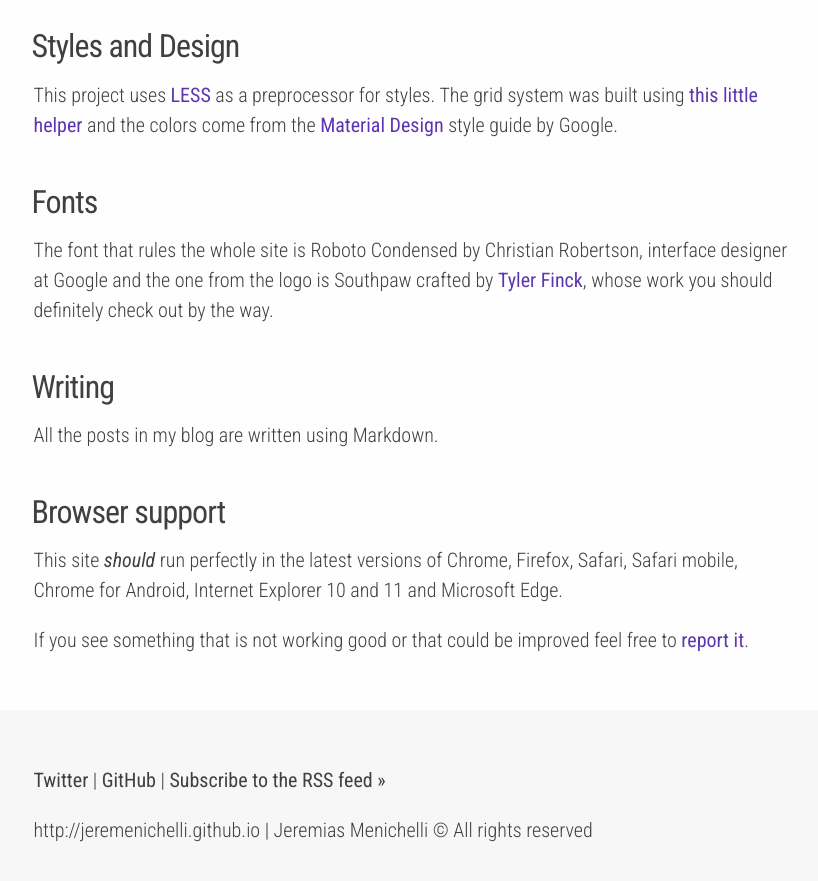
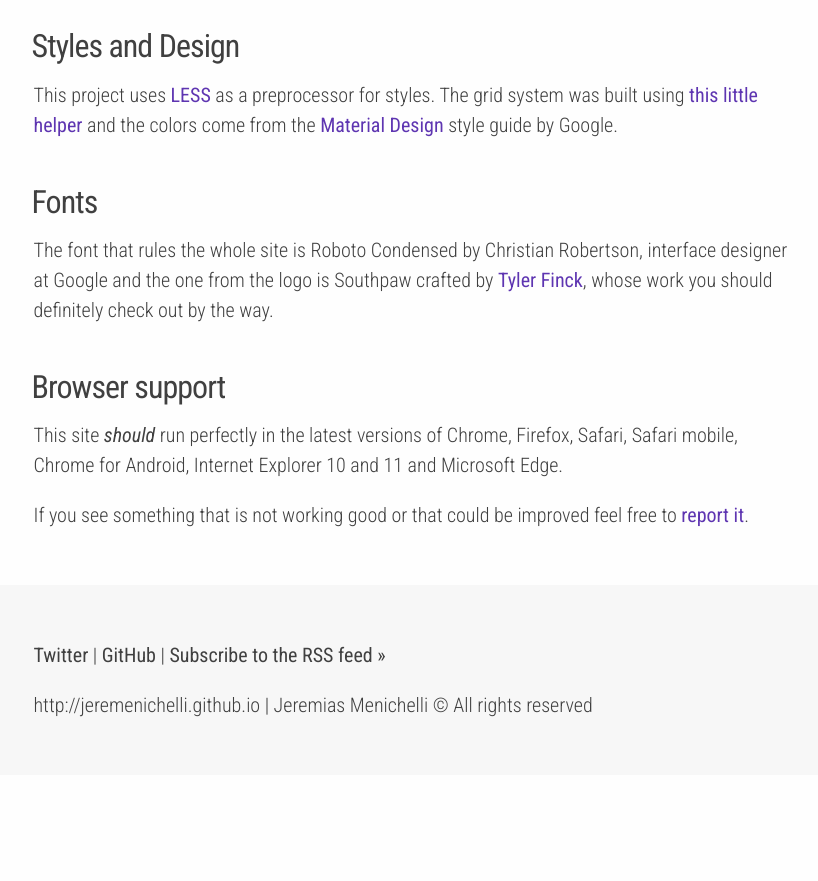
Before and after one commit to jeremenichelli/jeremenichelli.github.io, a Jekyll site: the page built from about/index.html, in a window 1280 px wide and 900 px high, scrolled down 1144 px. Shown: the top 881 px of the window, without its empty margins (229-1047 px from the left). Built offline with Jekyll 4.4.1, drawn with Linux system fonts in a browser that asks for light colours; Markdown is read by kramdown in place of the engine named in the settings; after the commit the page ends 1919 px from its top, so only the background shows below that.

Commit message:
Update README and clean commented text and markup

```diff
--- a/about/index.html
+++ b/about/index.html
@@ -18,12 +18,13 @@
         <div class="column column-6">
             <h2 class="about--main-title">About this site</h2>
             <p>This site was built using <a href="https://www.jekyllrb.com">Jekyll</a> and is hosted by <a href="https://pages.github.com" target="_blank">GitHub Pages</a>. If you're more intereseted in creating a site using Jekyll, I wrote some posts showing how to set up, create layouts and generate posts with it.</p>
+
             <h3>Styles and Design</h3>
             <p>This project uses <a href="https://www.lesscss.org" target="_blank">LESS</a> as a preprocessor for styles. The grid system was built using <a href="https://jeremenichelli.github.io/gridbuilder">this little helper</a> and the colors come from the <a href="https://www.google.com/design/spec/style/color.htm" target="_blank">Material Design</a> style guide by Google.</p>
+
             <h3>Fonts</h3>
             <p>The font that rules the whole site is Roboto Condensed by Christian Robertson, interface designer at Google and the one from the logo is Southpaw crafted by <a href="https://www.tylerfinck.com/" target="_blank">Tyler Finck</a>, whose work you should definitely check out by the way.</p>
-            <h3>Writing</h3>
-            <p>All the posts in my blog are written using Markdown.</p>
+
             <h3>Browser support</h3>
             <p>This site <em>should</em> run perfectly in the latest versions of Chrome, Firefox, Safari, Safari mobile, Chrome for Android, Internet Explorer 10 and 11 and Microsoft Edge.</p>
             <p>If you see something that is not working good or that could be improved feel free to <a href="https://github.com/jeremenichelli/jeremenichelli.github.io/issues" target="_blank">report it</a>.</p>
--- a/index.html
+++ b/index.html
@@ -4,7 +4,6 @@
 resume: My name is Jeremias Menichelli and I love the web, that's why I work as a front end developer to make it better, building beautiful and scalable products using JavaScript and CSS, with a big eye on usability and performance.
 type: home
 ---
-<!-- My name is Jeremias Menichelli and I'm a front end developer building beautiful and scalable products using JavaScript and CSS, with a big eye on usability and performance. -->
 <section class="home--contact">
     <div class="row">
         <div class="column column-6">
```
Also changed, not shown: README.md.
